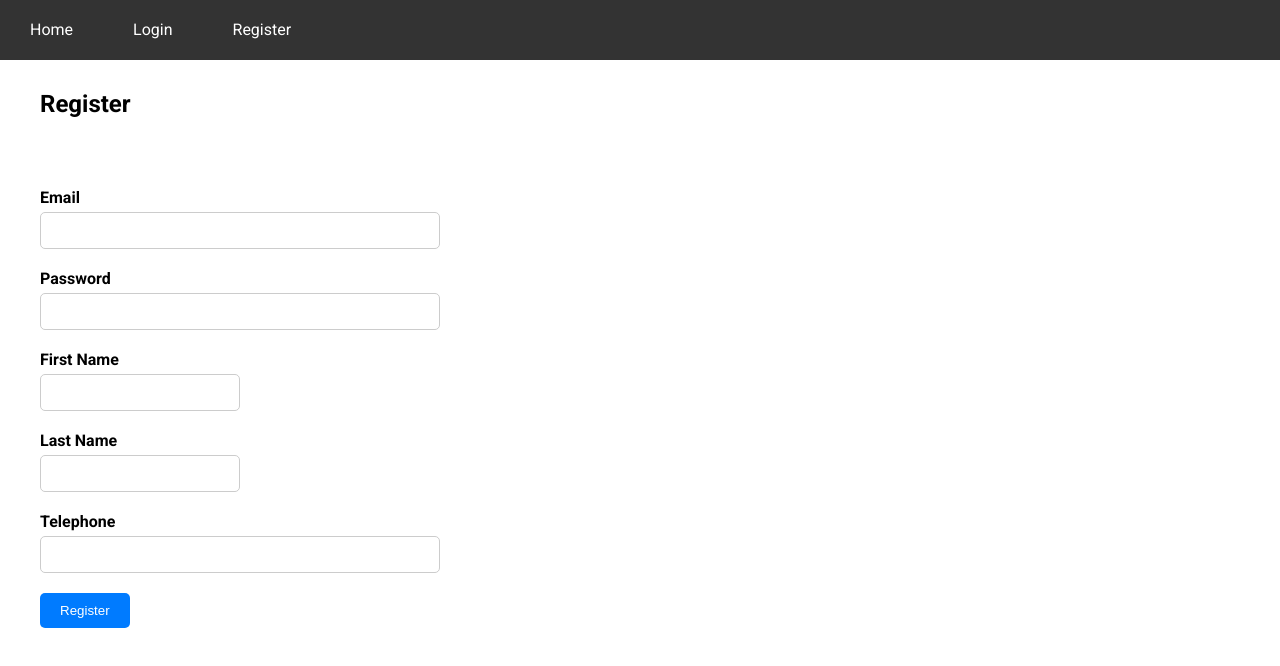
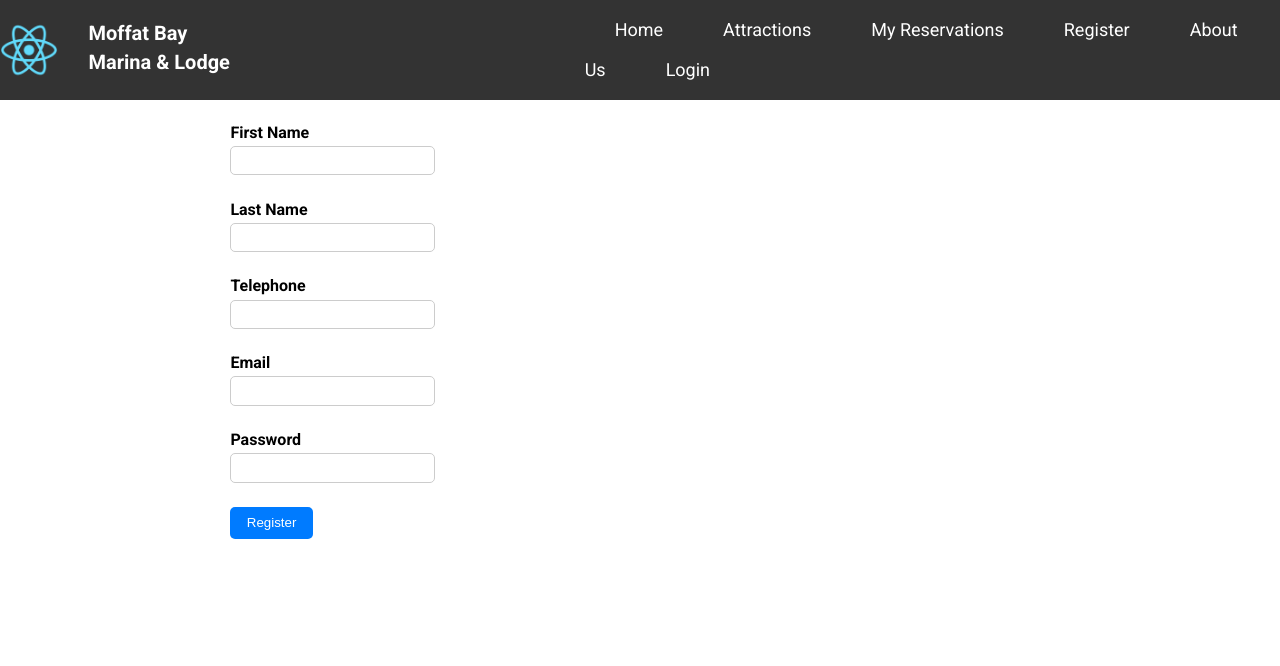
Before and after one commit to CesarJoel04/Moffat-Bay, a React (Create React App) app in the folder frontend/: page /register in a window 1280 px wide. Shown: the top 666 px of the page. Built offline with nearby package versions, Linux system fonts and the light colour scheme.

Commit message:
Added logo & other menu items

```diff
--- a/frontend/src/components/RegistrationPage.js
+++ b/frontend/src/components/RegistrationPage.js
@@ -30,7 +30,19 @@ function RegistrationPage() {
         <h2>Register</h2>
       </div>
       <form onSubmit={handleSubmit}>
-        <div className="field"> {/* Apply field class */}
+        <div className="field">
+          <label className="label">First Name</label>
+          <input type="text" value={firstName} onChange={(e) => setFirstName(e.target.value)} className="input" maxLength="100" required />
+        </div>
+        <div className="field">
+          <label className="label">Last Name</label>
+          <input type="text" value={lastName} onChange={(e) => setLastName(e.target.value)} className="input" maxLength="100" required />
+        </div>
+        <div className="field">
+          <label className="label">Telephone</label>
+          <input type="tel" value={telephone} onChange={(e) => setTelephone(e.target.value)} className="input" required />
+        </div>
+        <div className="field">
           <label className="label">Email</label>
           <input type="email" value={email} onChange={(e) => setEmail(e.target.value)} className="input" maxLength="255" required /> {/* Apply input class and set max length */}
         </div>
@@ -38,18 +50,7 @@ function RegistrationPage() {
           <label className="label">Password</label>
           <input type="password" value={password} onChange={(e) => setPassword(e.target.value)} className="input" maxLength="255" required />
         </div>
-        <div className="field">
-          <label className="label">First Name</label>
-          <input type="text" value={firstName} onChange={(e) => setFirstName(e.target.value)} className="input short" maxLength="100" required />
-        </div>
-        <div className="field">
-          <label className="label">Last Name</label>
-          <input type="text" value={lastName} onChange={(e) => setLastName(e.target.value)} className="input short" maxLength="100" required />
-        </div>
-        <div className="field">
-          <label className="label">Telephone</label>
-          <input type="tel" value={telephone} onChange={(e) => setTelephone(e.target.value)} className="input" required />
-        </div>
+
         <button type="submit" className="button">Register</button> {/* Apply button class */}
       </form>
     </div>
--- a/frontend/src/components/menu.js
+++ b/frontend/src/components/menu.js
@@ -1,14 +1,33 @@
 // Menu.js
 import React from 'react';
 import { Link } from 'react-router-dom';
-import '../styles/menuStyles.css'; // Import the menu CSS file
+import '../styles/menuStyles.css';
 
 function Menu() {
   return (
     <div className="menu">
-      <Link to="/" className="menu-item">Home</Link>
-      <Link to="/login" className="menu-item">Login</Link>
-      <Link to="/register" className="menu-item">Register</Link>
+      <div className="logo-container">
+        <img src="/Logo512.png" alt="Logo" className="logo" />
+        <div className="text-container">
+          <div>Moffat Bay</div>
+          <div>Marina & Lodge</div>
+        </div>
+      </div>
+      <div className="menu-items">
+        <Link to="/" className="menu-item">Home</Link>
+        <Link to="/" className="menu-item">Attractions</Link>
+        <div className="submenu">
+          <Link to="/" className="menu-item">My Reservations</Link>
+          <div className="submenu-items">
+            <Link to="/reservation" className="submenu-item">Reservation</Link>
+            <Link to="/reservation-summary" className="submenu-item">Summary</Link>
+            <Link to="/reservation-lookup" className="submenu-item">Lookup</Link>
+          </div>
+        </div>
+        <Link to="/register" className="menu-item">Register</Link>
+        <Link to="/" className="menu-item">About Us</Link>
+        <Link to="/login" className="menu-item">Login</Link>
+      </div>
     </div>
   );
 }
--- a/frontend/src/styles/commonStyles.css
+++ b/frontend/src/styles/commonStyles.css
@@ -3,51 +3,51 @@
 @import url('./menuStyles.css');
 
 .container {
-  max-width: 1200px;
+  max-width: 90%;
   margin: 0 auto;
-  padding: 20px;
+  padding: 3% 18%;
 }
 
 .header {
   text-align: left;
-  padding: 50px 0;
+  padding: 1% 0;
 }
 
 .content {
-  flex-grow: 1; /* Allow content to grow to fill remaining space */
-  padding-top: 20px; /* Add padding to create space between menu and content */
+  flex-grow: 1;
+  padding-top: 2%;
 }
 
 body {
-  font-family: 'Roboto', sans-serif; /* Set Roboto as the font family */
+  font-family: 'Roboto', sans-serif;
 }
 
 .label {
   display: block;
-  margin-bottom: 5px;
+  margin-bottom: .5%;
   font-weight: bold;
 }
 
 .field {
-  margin-bottom: 20px;
+  margin-bottom: 3%;
 }
 
 .input {
-  width: 100%;
-  max-width: 400px;
-  padding: 10px;
+  width: 25%;
+  max-width: 50%;
+  padding: .75%;
   border: 1px solid #ccc;
   border-radius: 5px;
   box-sizing: border-box;
 }
 
 .input.short {
-  max-width: 200px; /* Maximum width for shorter fields */
+  max-width: 15%; /* Maximum width for shorter fields */
 }
 
 .button {
   display: inline-block;
-  padding: 10px 20px;
+  padding: 1% 2%;
   background-color: #007bff;
   color: #fff;
   border: none;
--- a/frontend/src/styles/menuStyles.css
+++ b/frontend/src/styles/menuStyles.css
@@ -1,5 +1,3 @@
-/* menuStyles.css */
-
 .menu {
   background-color: #333;
   color: #fff;
@@ -9,6 +7,13 @@
   top: 0;
   display: flex;
   justify-content: flex-start;
+  align-items: center;
+  margin-left: auto;
+}
+
+.menu-items {
+  margin-right: auto;
+  flex-wrap: nowrap;
 }
 
 .menu-item {
@@ -16,19 +21,80 @@
   text-decoration: none;
   margin: 0 30px;
   line-height: 40px;
+  font-size: 18px;
+  font-weight: lighter;
+  position: relative;
 }
 
 .menu-item:hover {
   text-decoration: underline;
 }
 
-/* menu.css */
 .container {
   display: flex;
   flex-direction: column;
 }
 
 .content {
-  flex-grow: 1; /* Allow content to grow to fill remaining space */
-  padding-top: 20px; /* Add padding to create space between menu and content */
+  flex-grow: 1;
+  padding-top: 20px;
 }
+
+.logo {
+  width: 10%;
+  height: 10%;
+  margin-right: 20px;
+}
+
+.logo-container {
+  display: flex;
+  align-items: center;
+  margin-right: auto;
+}
+
+.text-container {
+  margin-left: 10px;
+  font-size: 20px;
+  font-weight: bold;
+}
+
+.text-container > div {
+  margin-bottom: 5px;
+}
+
+.submenu {
+  position: relative;
+  text-decoration: none;
+  line-height: 40px;
+  font-size: 18px;
+  font-weight: lighter;
+  display: inline-block;
+}
+
+.submenu-items {
+  display: none;
+  position: absolute;
+  top: 100%;
+  left: 0;
+  background-color: #333;
+  z-index: 1;
+}
+
+.submenu:hover .submenu-items {
+  display: flex;
+  flex-direction: column;
+}
+
+.submenu-item {
+  color: #fff;
+  text-decoration: none;
+  font-size: 18px;
+  font-weight: lighter;
+  padding: 10px;
+  position: relative;
+}
+
+.submenu-item:hover {
+  text-decoration: underline;
+  display: block;
+}
```
